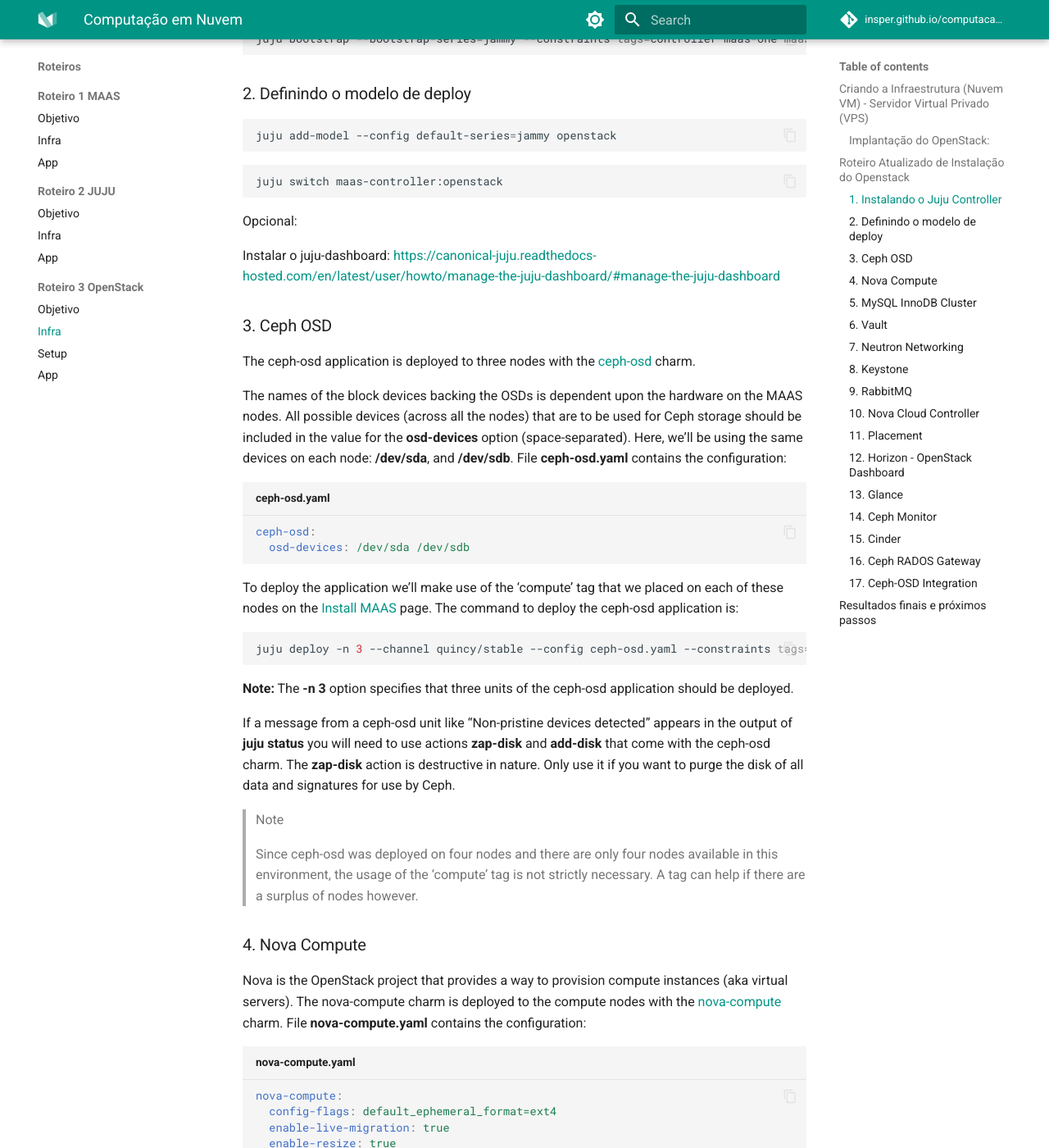
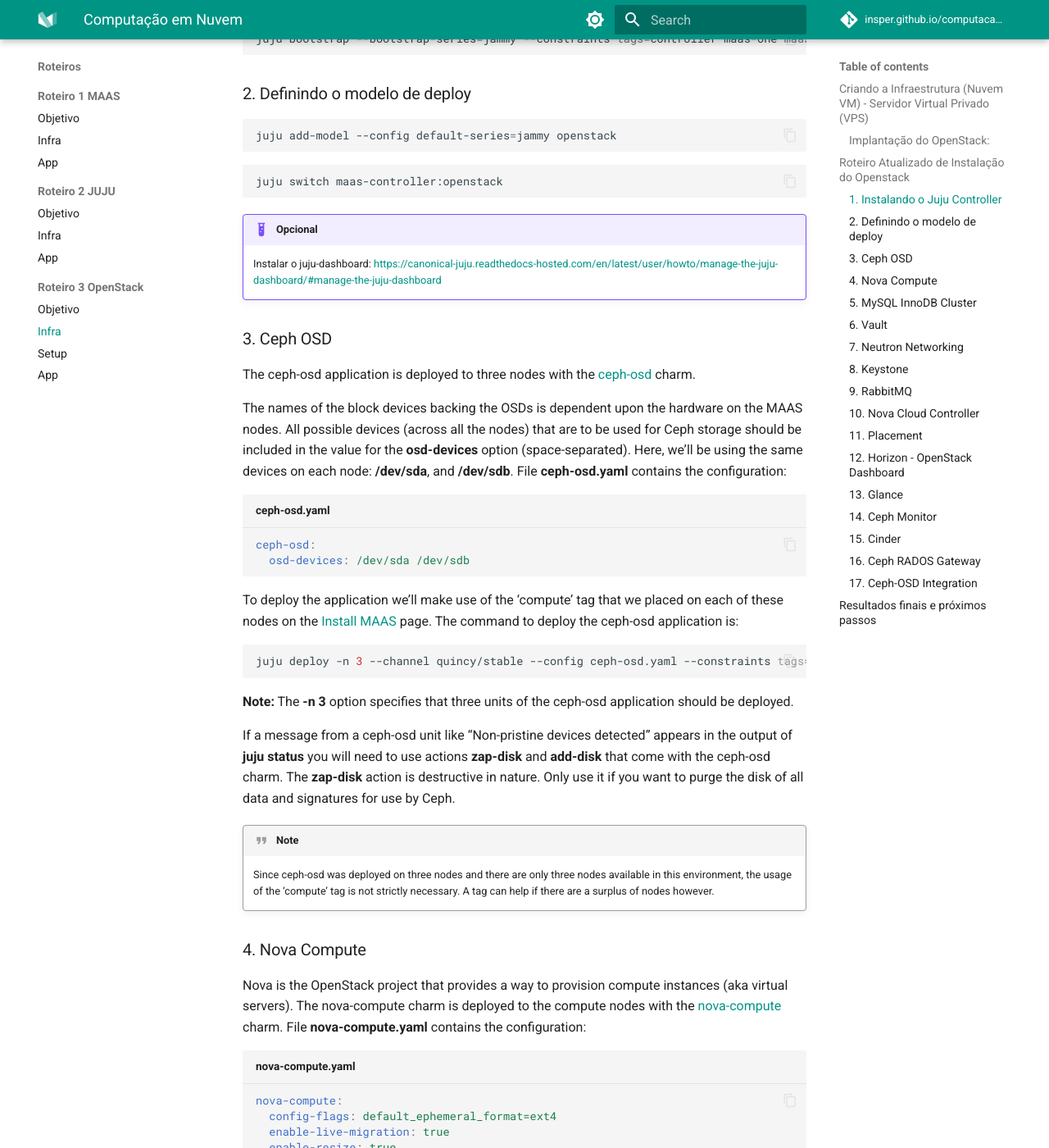
Before and after one commit to Insper/computacao-nuvem, an MkDocs documentation site: the page built from docs/roteiros/3.infra.md, in a window 1280 px wide and 1400 px high, scrolled down 2121 px. Shown: the whole window at 82% size. Built offline with MkDocs 1.6.1 and Material for MkDocs 9.7.7, drawn with Linux system fonts in a browser that asks for light colours; nearby versions of some CDN libraries; comment, search, counter and statistics services are not loaded; some of the changed lines change nothing that is shown.

Commit message:
2025a.roteiro3-ajustes

````diff
--- a/docs/roteiros/3.infra.md
+++ b/docs/roteiros/3.infra.md
@@ -109,10 +109,10 @@
 juju switch maas-controller:openstack
 ```
 
-Opcional:
+!!! example "Opcional"
 
-Instalar o juju-dashboard:
-[https://canonical-juju.readthedocs-hosted.com/en/latest/user/howto/manage-the-juju-dashboard/#manage-the-juju-dashboard](https://canonical-juju.readthedocs-hosted.com/en/latest/user/howto/manage-the-juju-dashboard/#manage-the-juju-dashboard){target=_blank}
+    Instalar o juju-dashboard:
+    [https://canonical-juju.readthedocs-hosted.com/en/latest/user/howto/manage-the-juju-dashboard/#manage-the-juju-dashboard](https://canonical-juju.readthedocs-hosted.com/en/latest/user/howto/manage-the-juju-dashboard/#manage-the-juju-dashboard){target=_blank}
 
 ### 3. Ceph OSD
 
@@ -136,9 +136,8 @@
 
 If a message from a ceph-osd unit like “Non-pristine devices detected” appears in the output of **juju status** you will need to use actions **zap-disk** and **add-disk** that come with the ceph-osd charm. The **zap-disk** action is destructive in nature. Only use it if you want to purge the disk of all data and signatures for use by Ceph.
 
-> Note
->
-> Since ceph-osd was deployed on four nodes and there are only four nodes available in this environment, the usage of the ‘compute’ tag is not strictly necessary. A tag can help if there are a surplus of nodes however.
+!!! quote "Note"
+    Since ceph-osd was deployed on three nodes and there are only three nodes available in this environment, the usage of the ‘compute’ tag is not strictly necessary. A tag can help if there are a surplus of nodes however.
 
 ### 4. Nova Compute
 
@@ -159,9 +158,9 @@
 juju deploy -n 3 --to 0,1,2 --channel yoga/stable --config nova-compute.yaml nova-compute
 ```
 
-> Note
->
-> The ‘nova-compute’ charm is designed to support one image format type per application at any given time. Changing format (see charm option **libvirt-image-backend**) while existing instances are using the prior format will require manual image conversion for each instance. See bug [LP #1826888](https://bugs.launchpad.net/charm-deployment-guide/+bug/1826888){target=_blank}.
+
+!!! quote "Note"
+    The ‘nova-compute’ charm is designed to support one image format type per application at any given time. Changing format (see charm option **libvirt-image-backend**) while existing instances are using the prior format will require manual image conversion for each instance. See bug [LP #1826888](https://bugs.launchpad.net/charm-deployment-guide/+bug/1826888){target=_blank}.
 
 
 ### 5. MySQL InnoDB Cluster
@@ -247,16 +246,15 @@
 
 The bridge-interface-mappings setting impacts the OVN Chassis and refers to a mapping of OVS bridge to network interface. As described in the [Create OVS bridge](https://docs.openstack.org/project-deploy-guide/charm-deployment-guide/latest/install-maas.html#ovs-bridge){target=_blank} section on the [Install MAAS](https://docs.openstack.org/project-deploy-guide/charm-deployment-guide/latest/install-maas.html){target=_blank} page, for this example it is ‘br-ex:enp1s0’.
 
-> Note
->
-> To use hardware addresses (as opposed to an interface name common to all three nodes) the bridge-interface-mappings option can be expressed in this way (substitute in your own values):
+!!! quote "Note"
+    To use hardware addresses (as opposed to an interface name common to all three nodes) the bridge-interface-mappings option can be expressed in this way (substitute in your own values):
 
-``` {.yaml .copyable .numberLines startFrom="1" title="neutron.yaml"}
-bridge-interface-mappings: >-
-  br-ex:52:54:00:03:01:02
-  br-ex:52:54:00:03:01:03
-  br-ex:52:54:00:03:01:04
-```
+    ``` {.yaml .copyable .numberLines startFrom="1" title="neutron.yaml"}
+    bridge-interface-mappings: >-
+      br-ex:52:54:00:03:01:02
+      br-ex:52:54:00:03:01:03
+      br-ex:52:54:00:03:01:04
+    ```
 
 The **flat-network-providers** setting enables the Neutron flat network provider used in this example scenario and gives it the name of ‘physnet1’. The flat network provider and its name will be referenced when we [Set up public networking](https://docs.openstack.org/project-deploy-guide/charm-deployment-guide/latest/configure-openstack.html#public-networking){target=_blank} on the next page.
 
@@ -371,9 +369,8 @@
 juju integrate ncc-mysql-router:shared-db nova-cloud-controller:shared-db
 ```
 
-> Note
->
-> To keep juju status output compact the expected **nova-cloud-controller-mysql-router** application name has been shortened to **ncc-mysql-router**.
+!!! quote "Note"
+    To keep juju status output compact the expected **nova-cloud-controller-mysql-router** application name has been shortened to **ncc-mysql-router**.
 
 Five additional relations can be added at this time:
 
@@ -427,9 +424,8 @@
 juju integrate dashboard-mysql-router:shared-db openstack-dashboard:shared-db
 ```
 
-> Note
->
-> To keep **juju status** output compact the expected **openstack-dashboard-mysql-router** application name has been shortened to **dashboard-mysql-router**.
+!!! quote "Note"
+    To keep **juju status** output compact the expected **openstack-dashboard-mysql-router** application name has been shortened to **dashboard-mysql-router**.
 
 Two additional relations can be added at this time:
 
````
